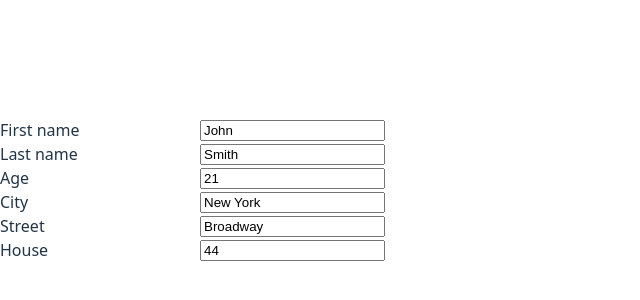
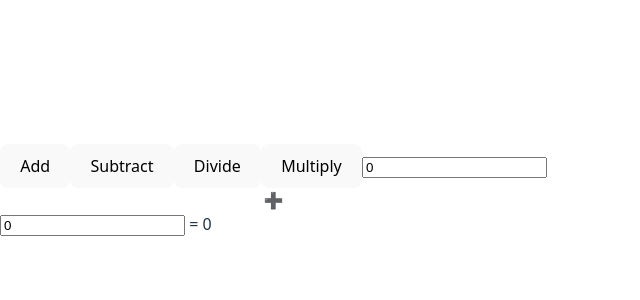
Before and after one commit to olekspyl/react19WebNicety, a React (Vite) app: page / in a window 1280 px wide. Shown: the part 210-510 px from the top of the page, without its empty margins (0-640 px from the left). Built offline with nearby package versions, Linux system fonts and the light colour scheme.

Commit message:
add storing functions

```diff
--- /dev/null
+++ b/src/LazyInitialization/StoringFunctions.tsx
@@ -0,0 +1,48 @@
+import type { ChangeEvent, ChangeEventHandler, Dispatch, SetStateAction } from 'react';
+import { useState } from 'react';
+type Setter = Dispatch<SetStateAction<number>>;
+
+const add = (a: number, b: number) => a + b;
+const subtract = (a: number, b: number) => a - b;
+const multiply = (a: number, b: number) => a * b;
+const divide = (a: number, b: number) => a / b;
+
+const buildOnChange = (setter: Setter): ChangeEventHandler<HTMLInputElement> => {
+    return (event: ChangeEvent<HTMLInputElement>) => {
+        const { value } = event.target;
+        setter(value ? parseFloat(value) : 0);
+    };
+};
+
+export function StoringFunctions() {
+    const [a, setA] = useState<number>(0);
+    const [b, setB] = useState<number>(0);
+    const [sign, setSign] = useState<string>('➕');
+
+    const obj = {
+'➕': add,
+'➖': subtract,
+'➗': divide,
+'✖️': multiply
+    }
+
+    const buildClickHandler = ( fnSign: string) => {
+        return () => {
+            setSign(fnSign);
+        };
+    };
+
+    return (<>
+
+                <button onClick={buildClickHandler('➕')}>Add</button>
+                <button onClick={buildClickHandler('➖')}>Subtract</button>
+                <button onClick={buildClickHandler('➗')}>Divide</button>
+                <button onClick={buildClickHandler('✖️')}>Multiply</button>
+
+                <input type="number" value={a} onChange={buildOnChange(setA)} />
+                <div style={{ minWidth: 10, textAlign: 'center' }}>{sign}</div>
+                <input type="number" value={b} onChange={buildOnChange(setB)} />
+                <span> = {obj[sign](a, b)}</span>
+</>
+    );
+}
--- a/src/main.tsx
+++ b/src/main.tsx
@@ -1,12 +1,13 @@
 import { StrictMode } from 'react'
 import { createRoot } from 'react-dom/client'
 import './index.css'
+import { StoringFunctions } from 'LazyInitialization/StoringFunctions'
 // import EventTest from 'EventTest'
-import { UseMergedStateExample } from 'customHooks/useMergeStateExample'
+// import { UseMergedStateExample } from 'customHooks/useMergeStateExample'
 // import AlphabetRender from 'alphabet'
 
 createRoot(document.getElementById('root')!).render(
   <StrictMode>
-    <UseMergedStateExample />
+    <StoringFunctions />
   </StrictMode>,
 )
```
